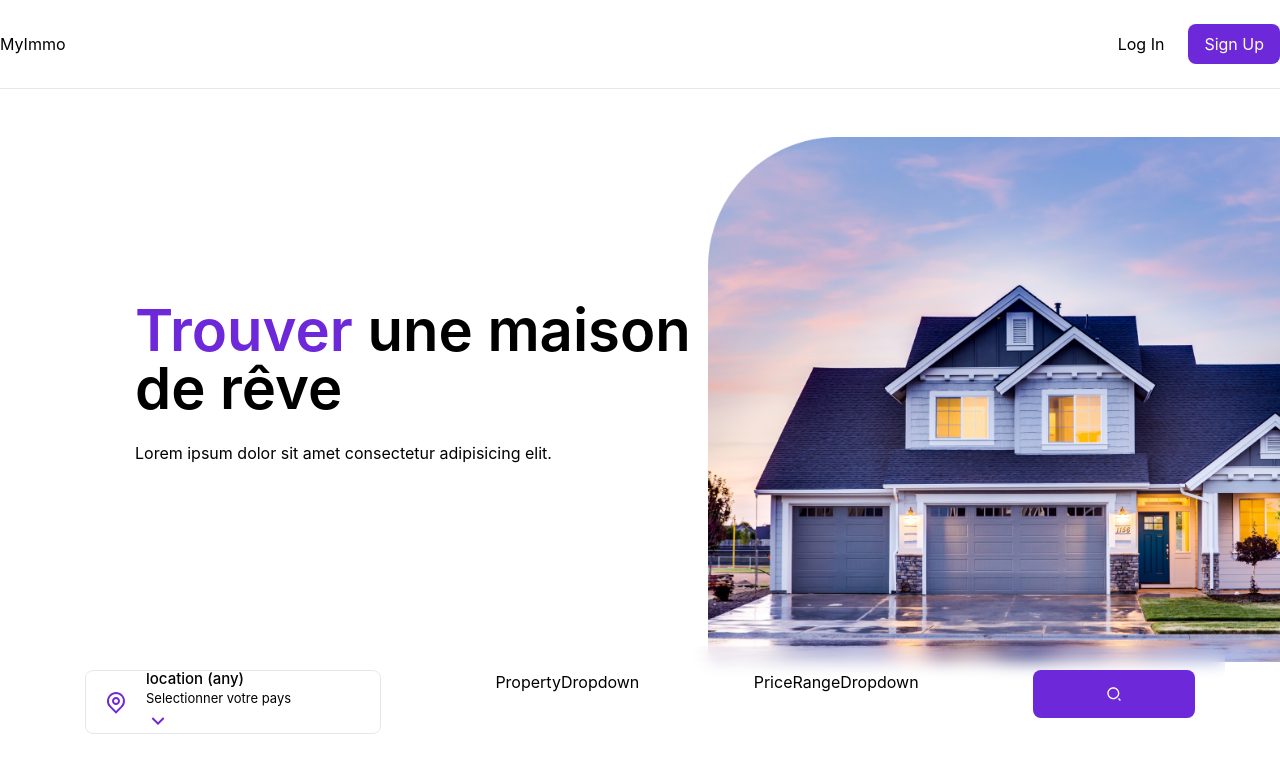
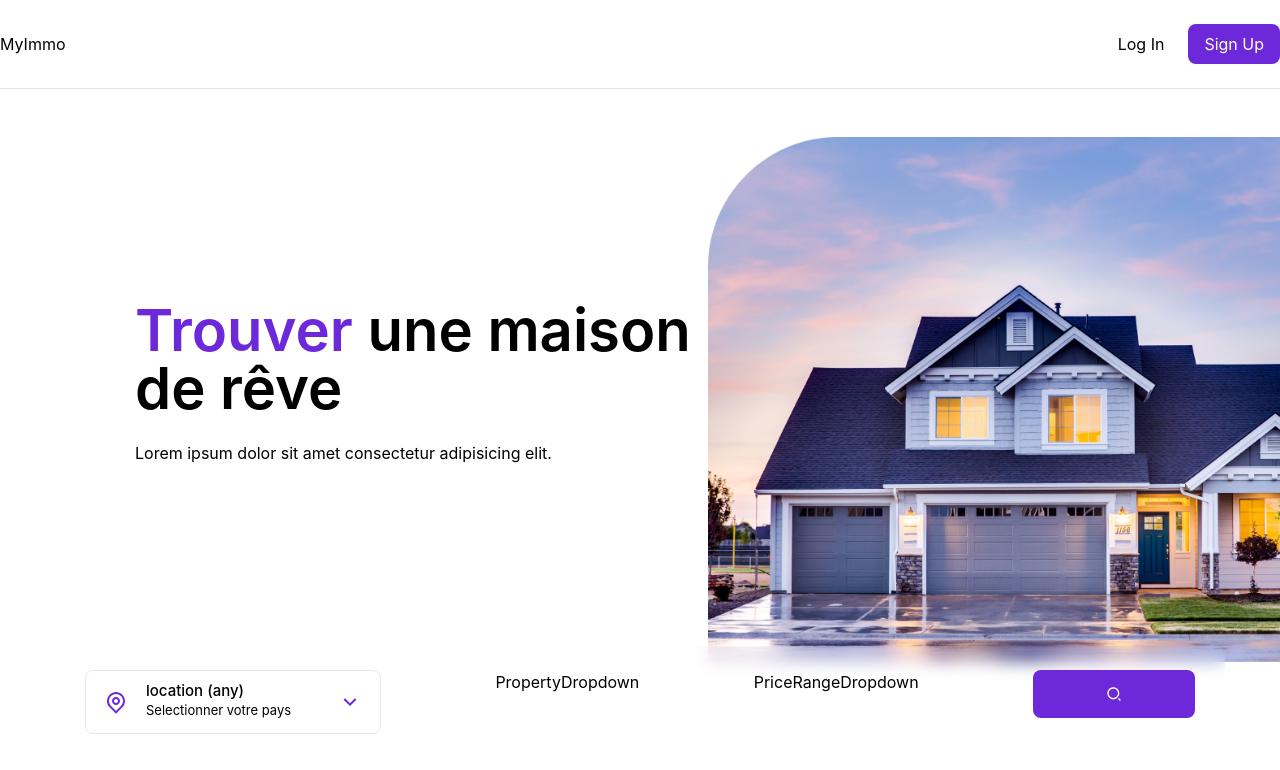
Before and after one commit to elhadjtall/SITE_AGENCE, a React (Vite) app in the folder frontend/: page / in a window 1280 px wide. Shown: the top 770 px of the page. Built offline with nearby package versions, Linux system fonts and the light colour scheme.

Commit message:
Ajout de la barre des pays

```diff
--- a/frontend/src/components/CountryDropdown.jsx
+++ b/frontend/src/components/CountryDropdown.jsx
@@ -11,22 +11,39 @@ const CountryDropdown = () => {
   // console.log(country); // Affiche le pays actuel dans la console
 
   return (
+    // Code pour le menu de pays
     <Menu as="div" className="dropdown relative">
-      {/* Code pour le bouton de dropdown et ses icones */}
+      {/* Code pour le bouton de pays et la phrase "Selectionner votre pays"  */}
       <Menu.Button className="dropdown-btn w-full text-left" onClick={() => setIsOpen(!isOpen)}>
         <RiMapPinLine className="dropdown-icon-primary" />
         <div>
           <div className='text-[15px] font-medium leading-tight'>{country}</div>
           <div className='text-[13px]'>Selectionner votre pays</div>
-          {
-            isOpen ? (
-              <RiArrowUpSLine className="dropdown-icon-primary" />
+        </div>
+        {/* Code pour les icones de dropdown en haut et en bas */}
+        {isOpen ? (
+              <RiArrowUpSLine
+              className="dropdown-icon-secondary" />
             ) : (
-              <RiArrowDownSLine className="dropdown-icon-primary" />
-            )
-          }
-        </div>
+              <RiArrowDownSLine
+              className="dropdown-icon-secondary" />
+            )}
     </Menu.Button>
+    {/* Code pour la liste de pays */}
+    <Menu.Items className="dropdown-menu">
+      {countries.map((country, index) => {
+        return (
+          <Menu.Item
+            as="li"
+            key={index}
+            onClick={() => setCountry(country)}
+            className="cursor-pointer hover:text-violet-700 transition"
+          >
+            {country}
+          </Menu.Item>
+        );
+      })}
+    </Menu.Items>
     </Menu>
   );
 };
```
